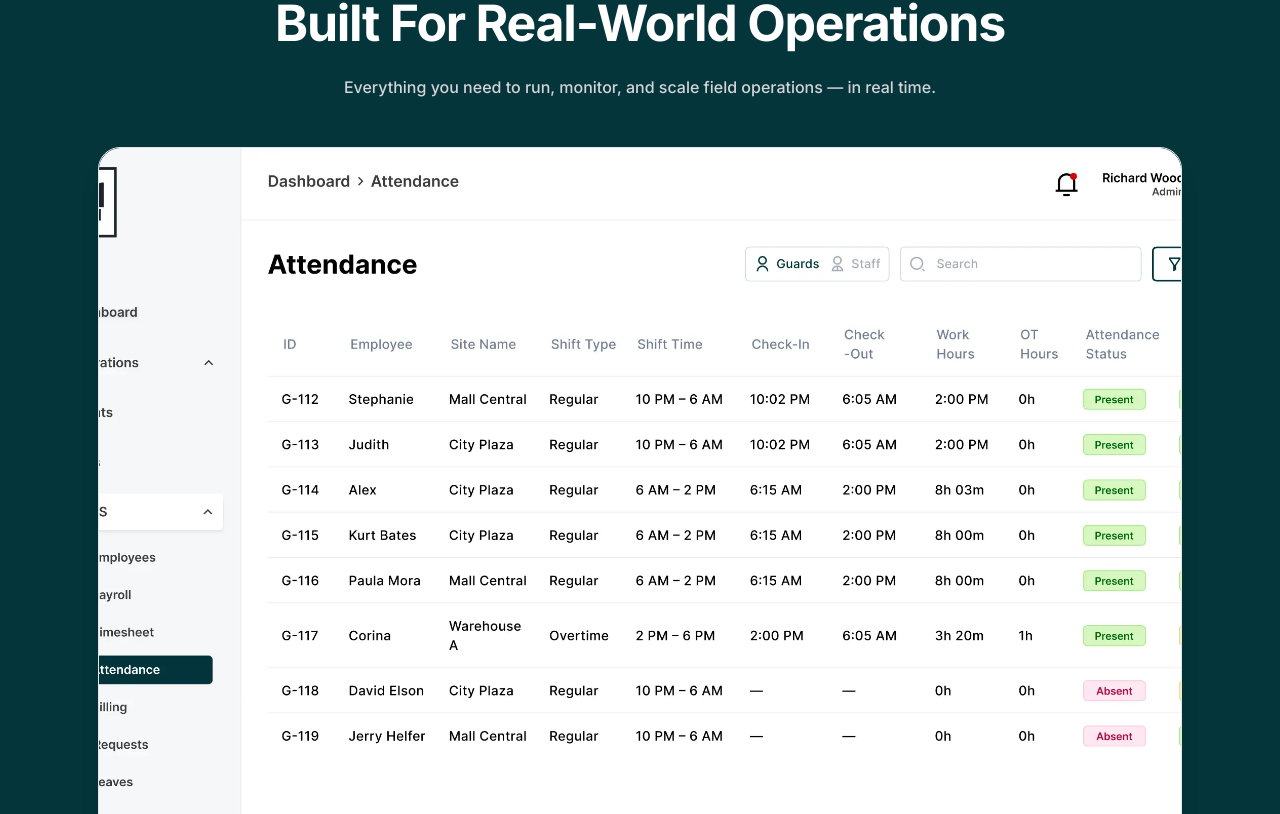
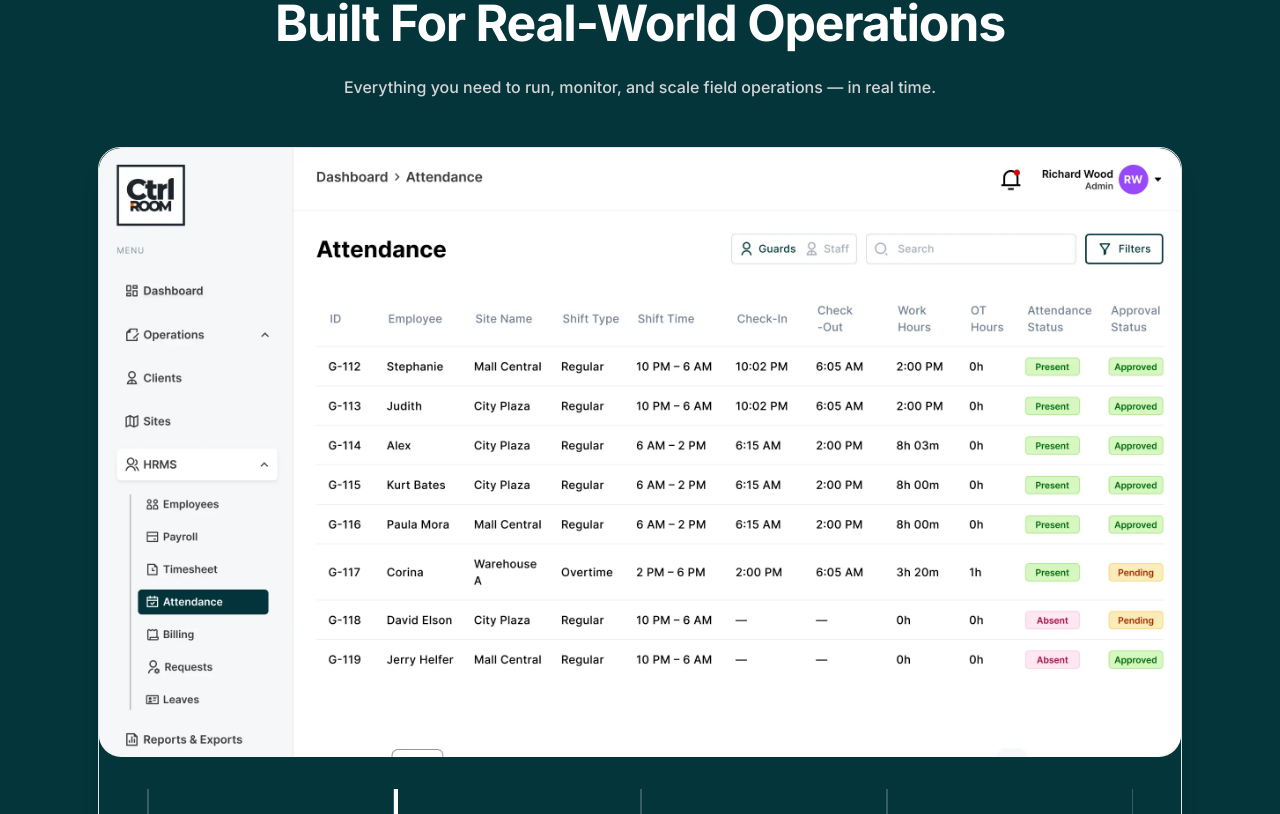
Before and after one commit to info-thathwaa/ctrl-room-web, a Next.js app: page / in a window 1280 px wide. Shown: the part 1546-2360 px from the top of the page. Built offline with nearby package versions, Linux system fonts and the light colour scheme.

Commit message:
updated features

```diff
--- a/components/Home/components/Features.tsx
+++ b/components/Home/components/Features.tsx
@@ -114,7 +114,7 @@ const Features = () => {
         {/* Main Content Card */}
         <div className="border rounded-3xl shadow-xl overflow-hidden">
           {/* Image Section */}
-          <div className="rounded-3xl relative h-[150px] md:h-[750px] lg:h-[700px] max-h-[900px] w-full bg-zinc-100">
+          <div className="relative w-full aspect-[16/9] rounded-3xl bg-zinc-100 overflow-hidden">
             <AnimatePresence mode="wait">
               <motion.div
                 key={activeTab}
```
